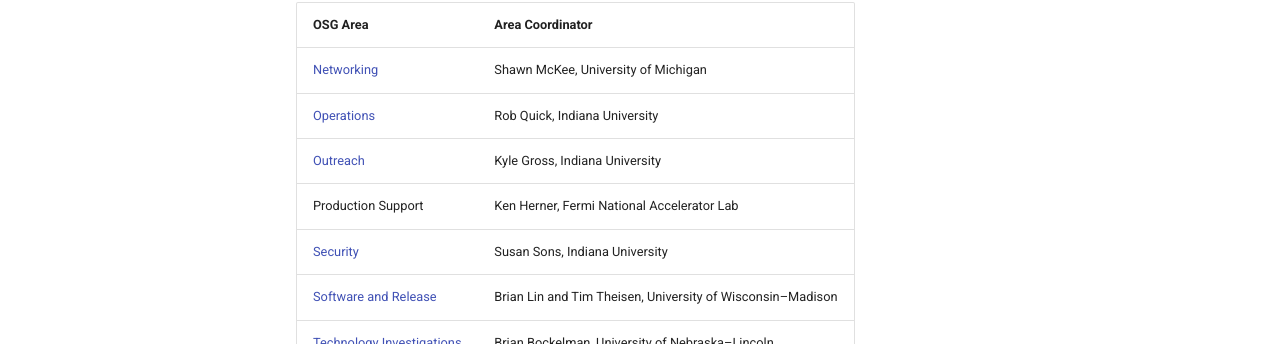
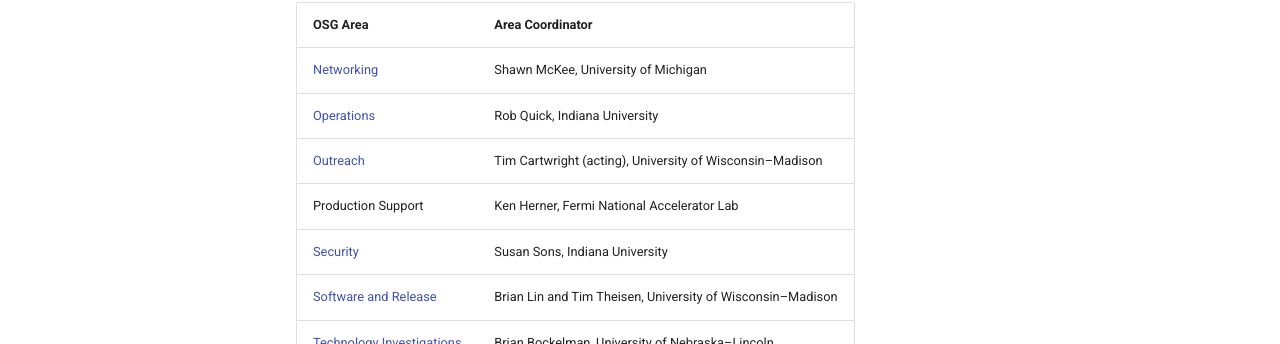
Before and after one commit to ppaschos/management-1, an MkDocs documentation site: the page built from docs/area-coordinators.md, in a window 1280 px wide and 900 px high. Shown: the part 338-682 px from the top of the window. Built offline with MkDocs 1.6.1 and Material for MkDocs 9.7.7, drawn with Linux system fonts in a browser that asks for light colours; old or Windows-style settings are respelled for this version of MkDocs.

Commit message:
Updated Outreach coordinator

```diff
--- a/docs/area-coordinators.md
+++ b/docs/area-coordinators.md
@@ -10,7 +10,7 @@ The current Area Coordinators are:
 | :------- | :--------------- |
 | [Networking](https://opensciencegrid.org/networking/) | Shawn McKee, University of Michigan |
 | [Operations](https://opensciencegrid.org/operations/) | Rob Quick, Indiana University |
-| [Outreach](https://opensciencegrid.org/outreach/) | Kyle Gross, Indiana University |
+| [Outreach](https://opensciencegrid.org/outreach/) | Tim Cartwright (acting), University of Wisconsin&ndash;Madison |
 | Production Support | Ken Herner, Fermi National Accelerator Lab |
 | [Security](https://opensciencegrid.org/security/) | Susan Sons, Indiana University |
 | [Software and Release](https://opensciencegrid.org/technology/) | Brian Lin and Tim Theisen, University of Wisconsin&ndash;Madison |
```
